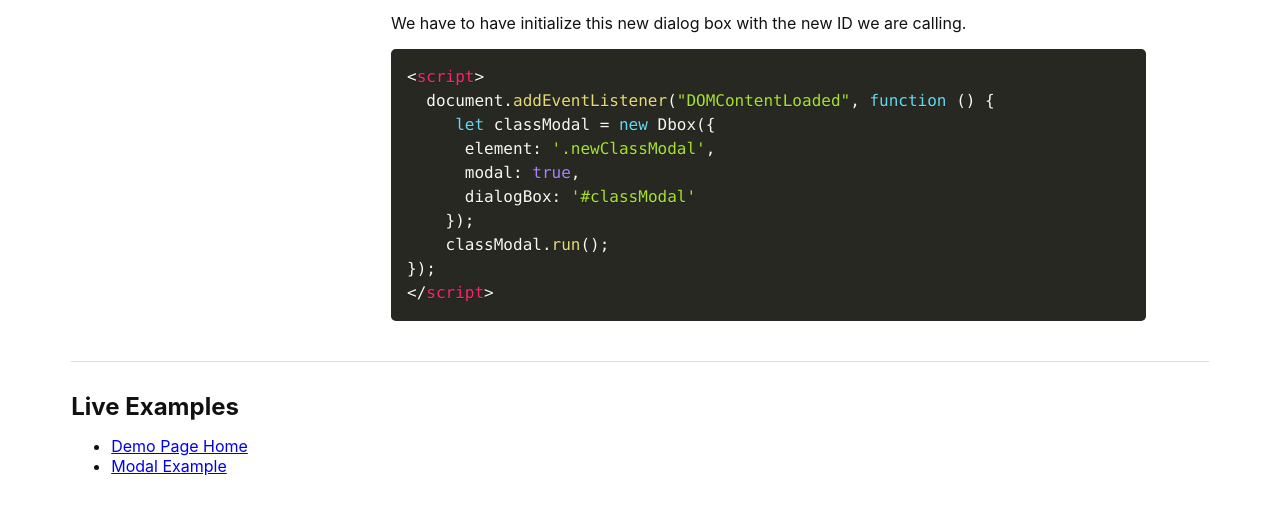
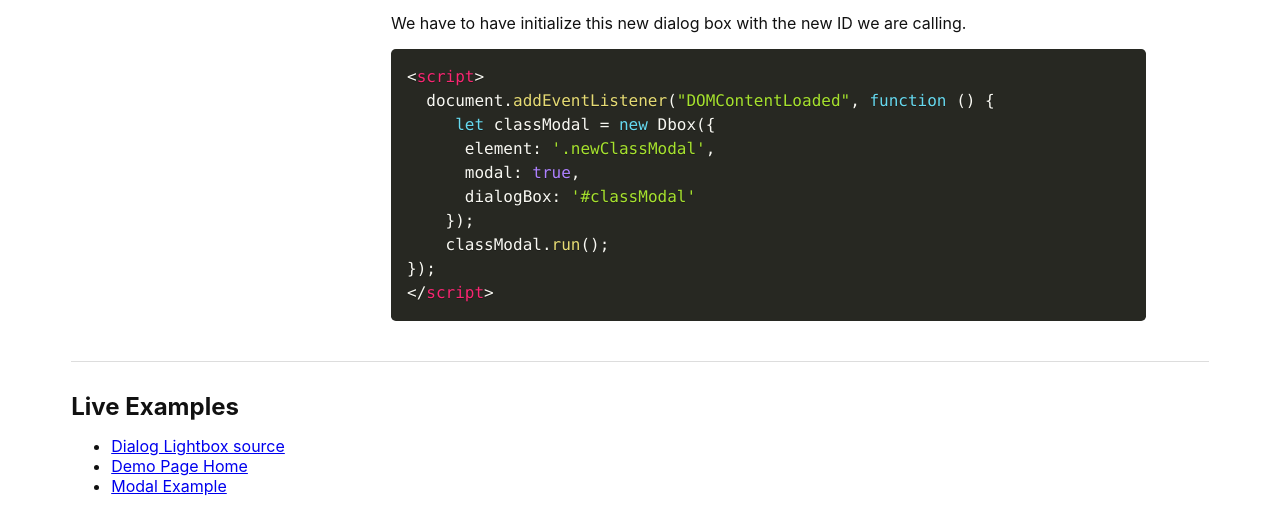
Before and after one commit to cdowdy/dialog-lightbox, a website: page dbox-classes-id.html in a window 1280 px wide. Shown: the part 2005-2525 px from the top of the page. Drawn offline with Linux system fonts and the light colour scheme.

Commit message:
adds source link to demo pages

```diff
--- a/dbox-classes-id.html
+++ b/dbox-classes-id.html
@@ -174,6 +174,7 @@
         <section>
             <h1>Live Examples</h1>
             <ul>
+                <li> <a href="https://github.com/cdowdy/dialog-lightbox">Dialog Lightbox source</a></li>
                 <li><a href="https://cdowdy.github.io/dialog-lightbox/">Demo Page Home </a></li>
                 <li><a href="https://cdowdy.github.io/dialog-lightbox/dbox-modal.html">Modal Example</a></li>
             </ul>
```
Also changed, not shown: dbox-modal.html (+1 -0 lines), index.html (+1 -0 lines).
